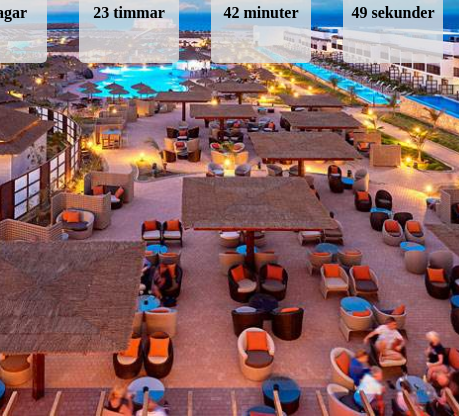
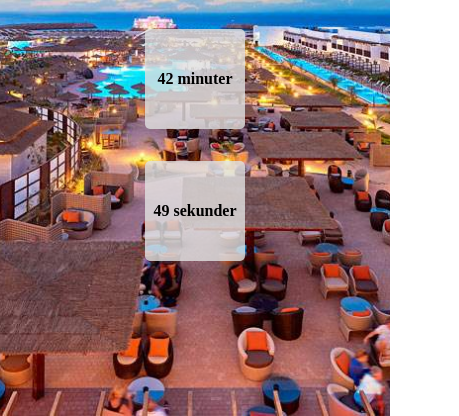
Before and after one commit to MarkusWiland/kapverde, a plain HTML site: page index.html in a window 390 px wide. Shown: the part 428-844 px from the top of the page, 459 px wide, since content can reach past the window. Drawn offline with Linux system fonts and the light colour scheme.

Commit message:
second commit

```diff
--- a/css/index.css
+++ b/css/index.css
@@ -38,3 +38,8 @@ body {
   display: flex;
   flex-direction: row;
 }
+@media only screen and (max-width: 600px) {
+  .time {
+    flex-direction: column;
+  }
+}
```
